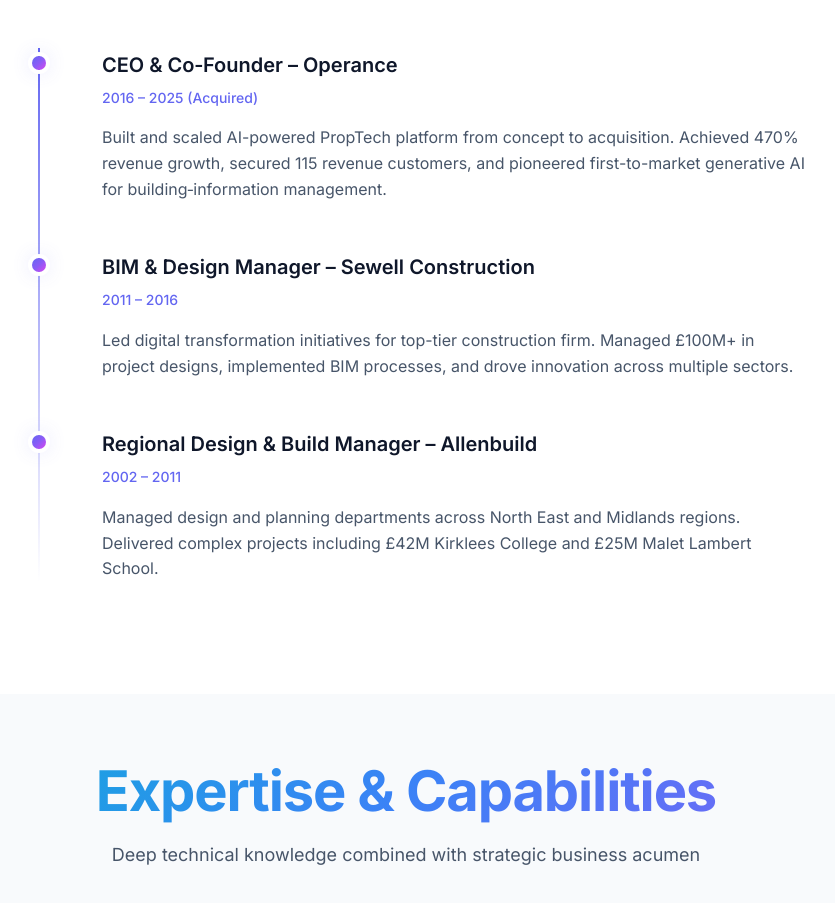
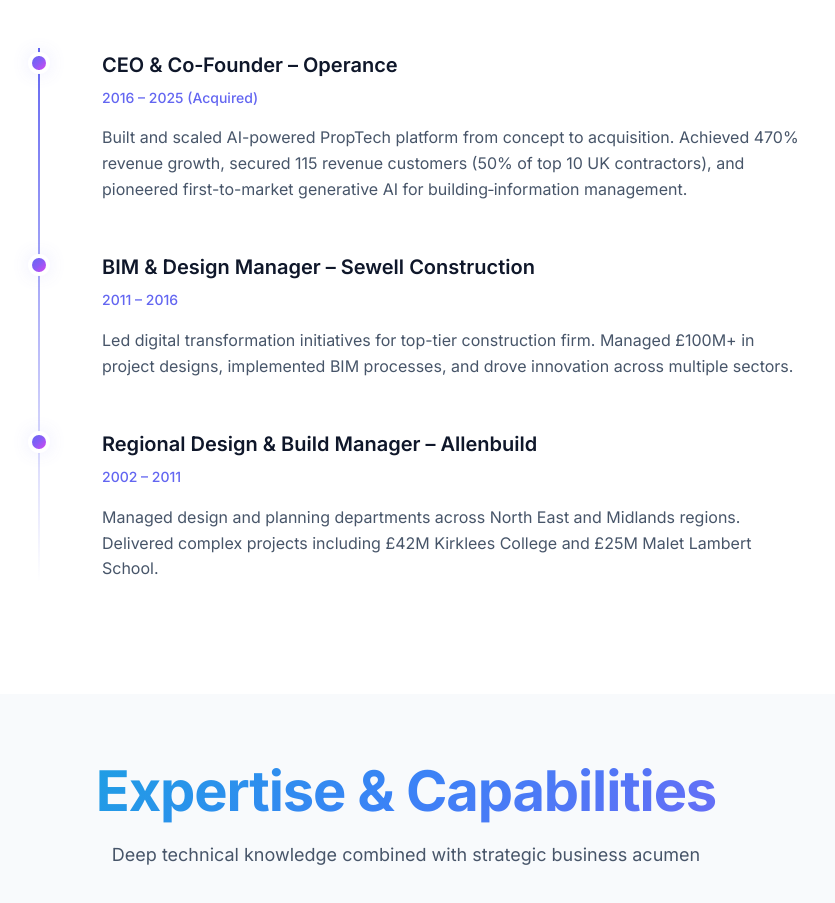
Before and after one commit to iyeoda/ianyeo-com, a plain HTML site: page index.html in a window 1280 px wide. Shown: the part 1700-2603 px from the top of the page, without its empty margins (234-1069 px from the left). Drawn offline with Linux system fonts and the light colour scheme; no server answers.

Commit message:
Update index.html to enhance the timeline description by specifying that 50% of revenue customers are among the top 10 UK contractors, providing clearer context on customer acquisition success.

```diff
--- a/index.html
+++ b/index.html
@@ -145,7 +145,7 @@
           <div class="timeline-item">
             <h3 class="timeline-title">CEO & Co‑Founder – Operance</h3>
             <p class="timeline-period">2016 – 2025 (Acquired)</p>
-            <p class="timeline-description">Built and scaled AI-powered PropTech platform from concept to acquisition. Achieved 470% revenue growth, secured 115 revenue customers, and pioneered first-to-market generative AI for building‑information management.</p>
+            <p class="timeline-description">Built and scaled AI-powered PropTech platform from concept to acquisition. Achieved 470% revenue growth, secured 115 revenue customers (50% of top 10 UK contractors), and pioneered first-to-market generative AI for building‑information management.</p>
           </div>
           <div class="timeline-item">
             <h3 class="timeline-title">BIM & Design Manager – Sewell Construction</h3>
```
